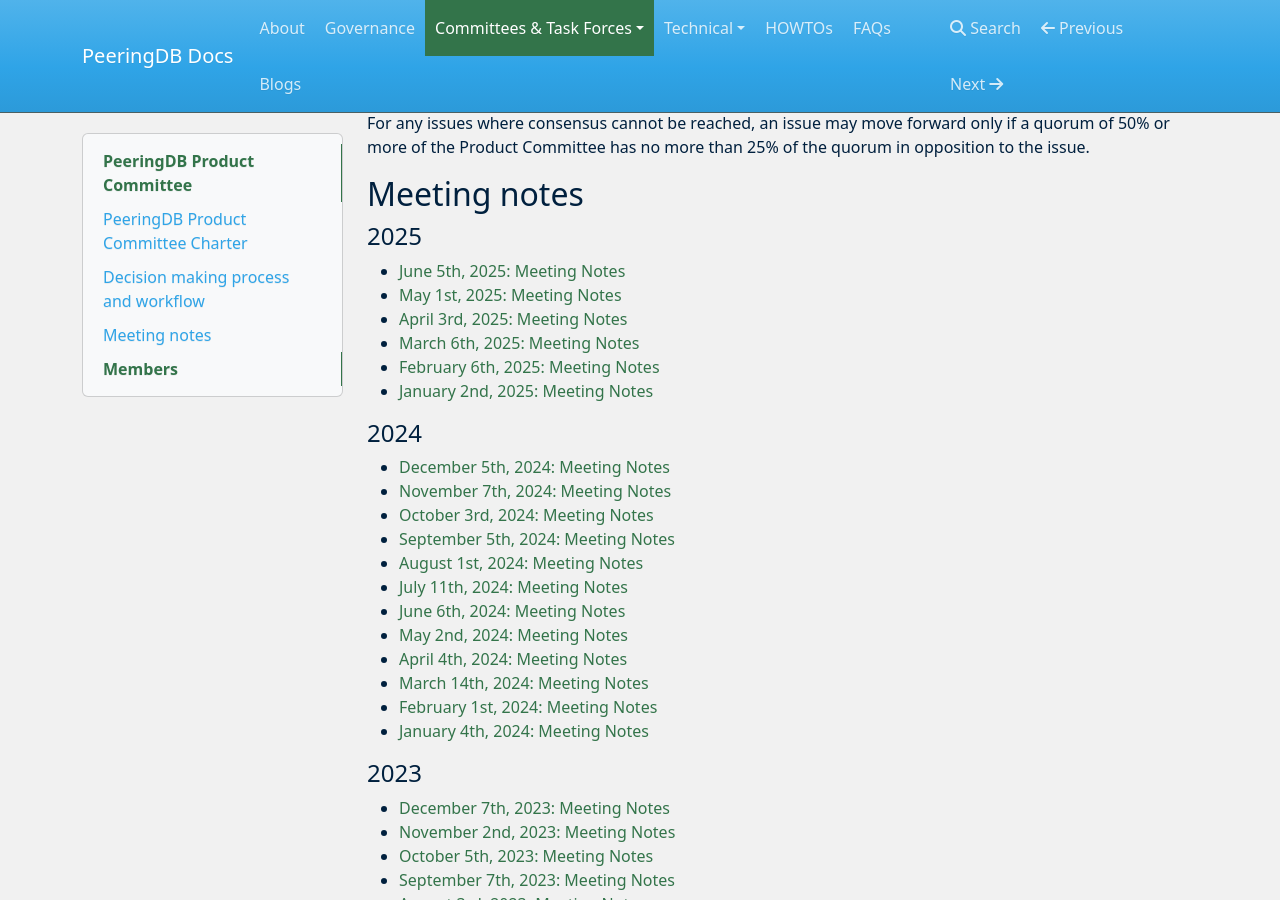
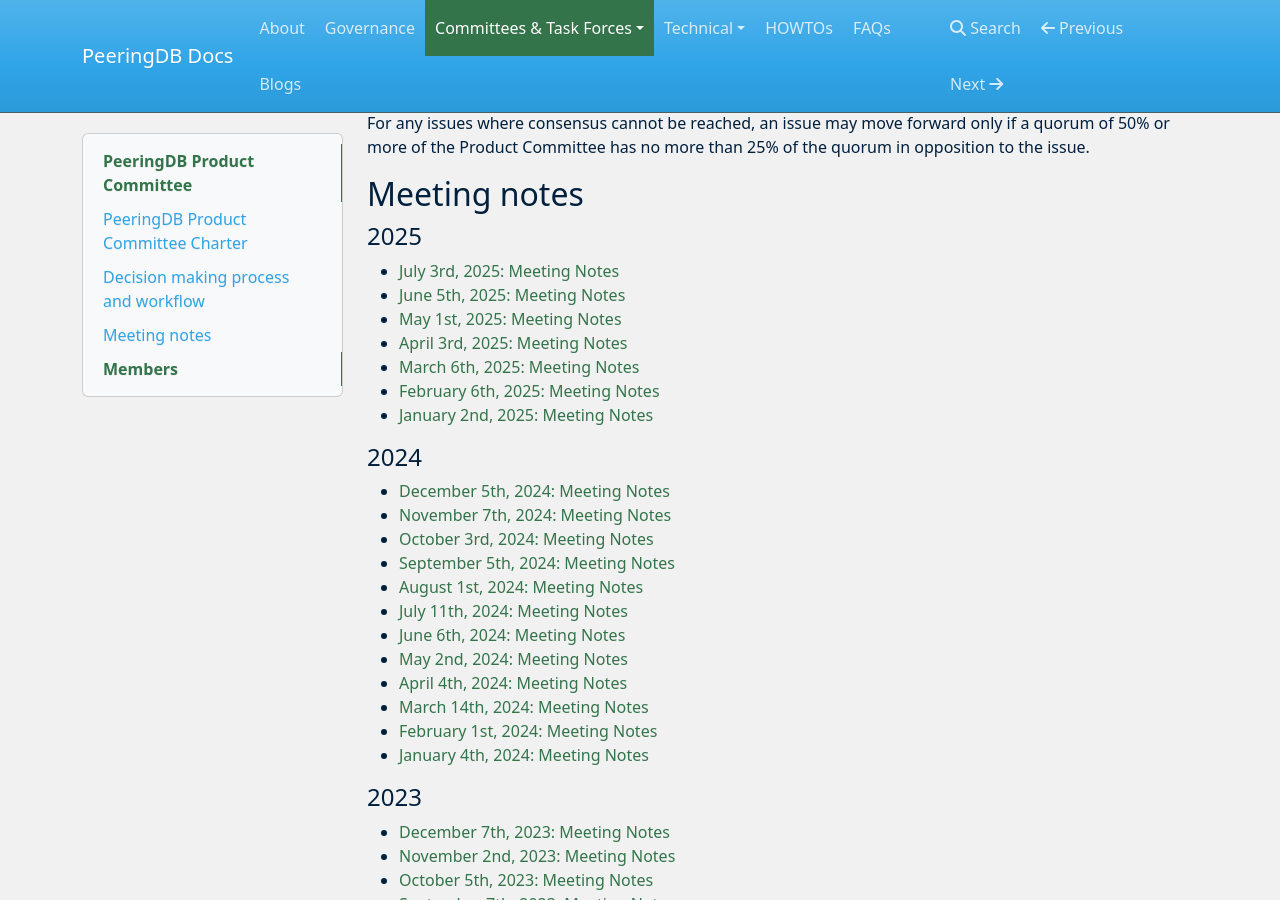
Before and after one commit to peeringdb/docs, an MkDocs documentation site: the page built from docs/committee/product/index.md, in a window 1280 px wide and 900 px high, scrolled down 2552 px. Built offline with MkDocs 1.6.1, drawn with Linux system fonts in a browser that asks for light colours; nearby versions of some CDN libraries.

Commit message:
July 2025 PC meeting notes (#378)
PDF of notes and updated index

```diff
--- a/docs/committee/product/index.md
+++ b/docs/committee/product/index.md
@@ -11,6 +11,7 @@
 
 #### 2025
 
+- [July 3rd, 2025: Meeting Notes](notes/2025-07-03_Product_Committee_Notes.pdf)
 - [June 5th, 2025: Meeting Notes](notes/2025-06-05_Product_Committee_Notes.pdf)
 - [May 1st, 2025: Meeting Notes](notes/2025-05-01_Product_Committee_Notes.pdf)
 - [April 3rd, 2025: Meeting Notes](notes/2025-04-03_Product_Committee_Notes.pdf)
```
Also changed, not shown: 1 other file.
